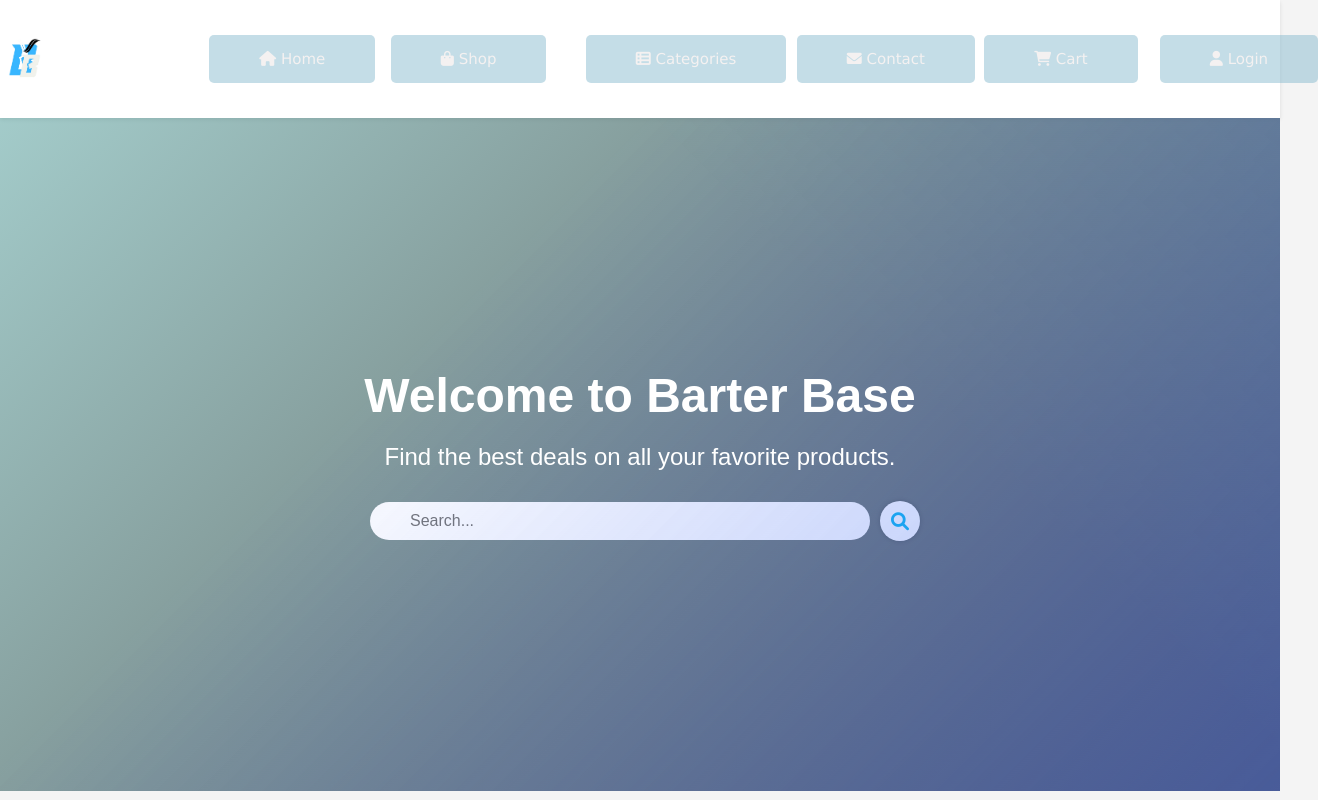
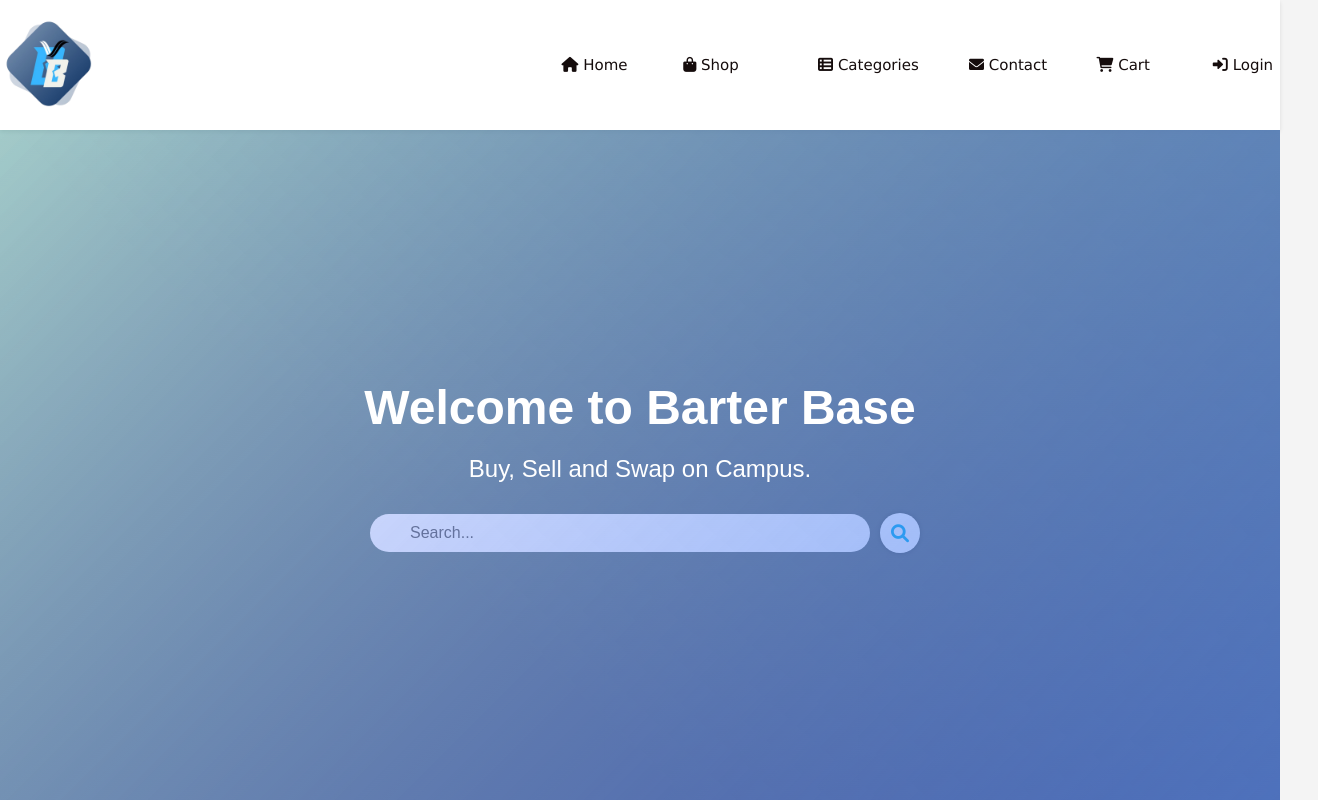
Before and after one commit to Aryankataria1/Hack-INNO, a plain HTML site: page index.html in a window 1280 px wide. Shown: the top 800 px of the page, 1318 px wide, since content can reach past the window. Drawn offline with Linux system fonts and the light colour scheme.

Commit message:
changes add

```diff
--- a/css/style.css
+++ b/css/style.css
@@ -6,6 +6,8 @@
 }
 
 body {
+    overflow-x: hidden;
+    overflow-y: auto;
     background-color: #f4f4f4;
     color: #000000;
 }
@@ -24,11 +26,11 @@ header {
 .logo {
     display: flex;
     align-items: center; /* Vertically align image and text */
-    gap: 10px; /* Space between the image and text */
+    gap: 20px; /* Space between the image and text */
 }
 
 .logo img {
-    max-height: 50px; /* Adjust this value to control the image size */
+    max-height: 100px; /* Adjust this value to control the image size */
     width: auto; /* Maintain aspect ratio */
 }
 
@@ -51,6 +53,7 @@ nav ul li {
 }
 
 nav ul li a {
+
     color: #29b2e4; /* Update link color to match the original header background color */
 }
 
@@ -58,6 +61,11 @@ nav ul li a {
 .hero {
     position: relative;
     background: linear-gradient(135deg, #52a29f80, #4f4a4a);
+    /* display: flex;
+    flex-direction: column;
+    align-items: center;
+    justify-content: center;
+    height: 100vh; */
     background-size: cover;
     color: white;
     text-align: center;
@@ -69,7 +77,7 @@ nav ul li a {
  .diagonal-line {
     position: absolute;
     top: 0%;
-    left: 50%;
+    left: 0%;
     width: 500%;
     height: 500%;
     background: linear-gradient(45deg, rgb(110, 191, 226), rgba(255, 0, 0, 0) 50%),
@@ -127,15 +135,30 @@ nav ul li a {
                 /* 0 0 75px rgba(251, 251, 251, 0.5); Intensify glow on hover */
 }
 
+
+.sidebar {
+    position: fixed; /* Fixes the sidebar in place */
+    right: 0; /* Aligns the sidebar to the right */
+    top: 0; /* Aligns the sidebar to the top */
+    width: 250px; /* Set width according to your design */
+    height: 100%; /* Makes it span the full height of the viewport */
+    background-color: #333; /* Background color for the sidebar */
+    z-index: 1000; /* Ensures the sidebar is on top of other elements */
+    box-shadow: -2px 0 5px rgba(0,0,0,0.5); /* Optional shadow for better visibility */
+    overflow-y: auto; /* Adds scroll if content exceeds the sidebar height */
+}
+
+
 /* Dropdown Menu Styles */
+/* Dropdown Menu CSS */
 .dropdown-menu {
     display: none; /* Hidden by default */
     position: absolute; /* Positioned relative to the parent <li> */
     top: 100%; /* Align the top of the dropdown with the bottom of the parent <li> */
     left: 0;
-    background-color: #29b2e4;
+    background-color: #29b2e400;
     min-width: 200px; /* Minimum width of the dropdown */
-    box-shadow: 0 8px 16px rgba(0, 0, 0, 0.2); /* Add some shadow */
+    box-shadow: 0 8px 16px rgba(0, 0, 0, 0); /* Add some shadow */
     z-index: 1000; /* Ensure it stays above other content */
 }
 
@@ -144,7 +167,44 @@ nav ul li a {
     padding: 0; /* Reset padding */
 }
 
+.navbar {
+    list-style-type: none; /* Remove bullets */
+    padding: 0;
+    margin:  0;
+    display: flex; /* Align menu items horizontally */
+}
 
+.navbar li {
+    position: relative; /* For positioning the dropdown */
+}
+
+.navbar li a {
+    text-decoration: none; /* Remove underline */
+    padding: 10px 20px; /* Add some padding */
+    display: block; /* Make the link take the full space */
+    color: #150c0c; /* Text color */
+    background-color: #33333300; /* Background color of the menu item */
+}
+
+.navbar li a:hover {
+    background-color: #555; /* Change background on hover */
+}
+
+/* Show the dropdown when hovering over the parent <li> */
+.navbar li:hover .dropdown-menu {
+    display: block;
+}
+
+/* Style the dropdown links */
+.dropdown-menu li a {
+    color: #000000; /* Text color */
+    background-color: #00000000; /* Background color for dropdown items */
+}
+
+.dropdown-menu li a:hover {
+    background-color: #1e8db200; /* Change background on hover */
+    display: block;
+}
 
 .btn {
     background-color: #45a049;
@@ -248,9 +308,9 @@ nav ul li a {
 }
 
 .btn2 {
-    background-color: rgba(138, 188, 207, 0.5);
+    background-color: rgba(138, 188, 207, 0);
     font-family: Verdana;
-    color: rgb(244, 241, 241);
+    color: rgb(0, 0, 0);
     padding: 15px 50px;
     text-decoration: none;
     border-radius: 5px;
@@ -258,8 +318,6 @@ nav ul li a {
     margin-bottom: 20px;
     position: relative;
     left: 43%;
-
-
 }
 
 .featured-products h2 {
--- a/index.html
+++ b/index.html
@@ -1,15 +1,14 @@
 <!DOCTYPE html>
 <html lang="en">
     <head >
+        <link rel="stylesheet" href="styles.css"> <!-- Make sure this path is correct -->
         <meta charset="UTF-8">
         <meta name="viewport" content="width=device-width, initial-scale=1.0">
         <title>Barter Base</title>
         <link rel="stylesheet" href="css/style.css">
         <!-- Font Awesome for Icons -->
         <link rel="stylesheet" href="https://cdnjs.cloudflare.com/ajax/libs/font-awesome/6.0.0-beta3/css/all.min.css">
-    </head>
 
-<head>
     <meta charset="UTF-8">
     <meta namBarter Basee="viewport" content="width=device-width, initial-scale=1.0">
     <title></title>
@@ -18,30 +17,42 @@
 <body>
     <header>
         <div class="logo">
-            <img src="images/logo.png" alt="img not found">
+            <img src="images\logo_final-removebg-preview.png" alt="img not found">
             <h1></h1>
         </div>
+        <div>
         <nav>
             <ul>
+                <ul class="navbar">
+                    <li><a href="#" class="btn2"><i class="fas fa-home"></i> Home</a></li>
+                    <li><a href="#" class="btn2"><i class="fas fa-shopping-bag"></i> Shop</a></li>
+                    <li><a href="#categories#1" class="btn2"><i class="fas fa-th-list"></i> Categories</a></li>
+                    <li><a href="#" class="btn2"><i class="fas fa-envelope"></i> Contact</a></li>
+                    <li><a href="#" class="btn2"><i class="fas fa-shopping-cart"></i> Cart</a></li>
 
-                <li><a href="#" class="btn2"><i class="fas fa-home"></i> Home</a></li>
-                <li><a href="#" class="btn2"><i class="fas fa-shopping-bag"></i> Shop</a></li>
-                <li><a href="#" class="btn2"><i class="fas fa-th-list"></i> Categories</a></li>
-                <li><a href="#" class="btn2"><i class="fas fa-envelope"></i> Contact</a></li>
-                <li><a href="#" class="btn2"><i class="fas fa-shopping-cart"></i> Cart</a></li>
-                <li><a href="#" class="btn2"><i class="fas fa-user"></i> Login</a></li>
+                    <li class="dropdown">
+                        <a href="#" class="btn2 dropdown-toggle"><i class="fas fa-sign-in-alt"></i> Login</a>
+                        <!-- <li><a href="#" class="btn2 dropdown-toggle"><i class="fas fa-sign-in-alt"></i> Login </a></li> -->
+                        <ul class="dropdown-menu">
+                            <li><a href="#" class="btn"><i class="fas fa-user"></i> My Account </a></li>
+                            <li><a href="#" class="btn"><i class="fas fa-box"></i> Orders</a></li>
 
+                        </ul>
+                    </li>
+                </ul>
+                </ul>
             </ul>
             <!-- Search  -->
 
         </nav>
+    </div>
     </header>
 
     <section class="hero">
         <div class="diagonal-line"></div>
         <div class="hero-content">
             <h2>Welcome to Barter Base</h2>
-            <p>Find the best deals on all your favorite products.</p>
+            <p>Buy, Sell and Swap on Campus.</p>
         </div>
         <form action="#" class="search-form">
             <input type="text" placeholder="Search..." name="search">
@@ -52,7 +63,7 @@
 
 
     <section class="categories">
-        <h2>Shop by Category</h2>
+        <h2 id="categories#1" >Shop by Category</h2>
         <div class="category-grid">
             <div class="category-item">
                 <img src="images/electronics.jpg" alt="Electronics">
```
Also changed, not shown: images/logo_final-removebg-preview.png (added).
